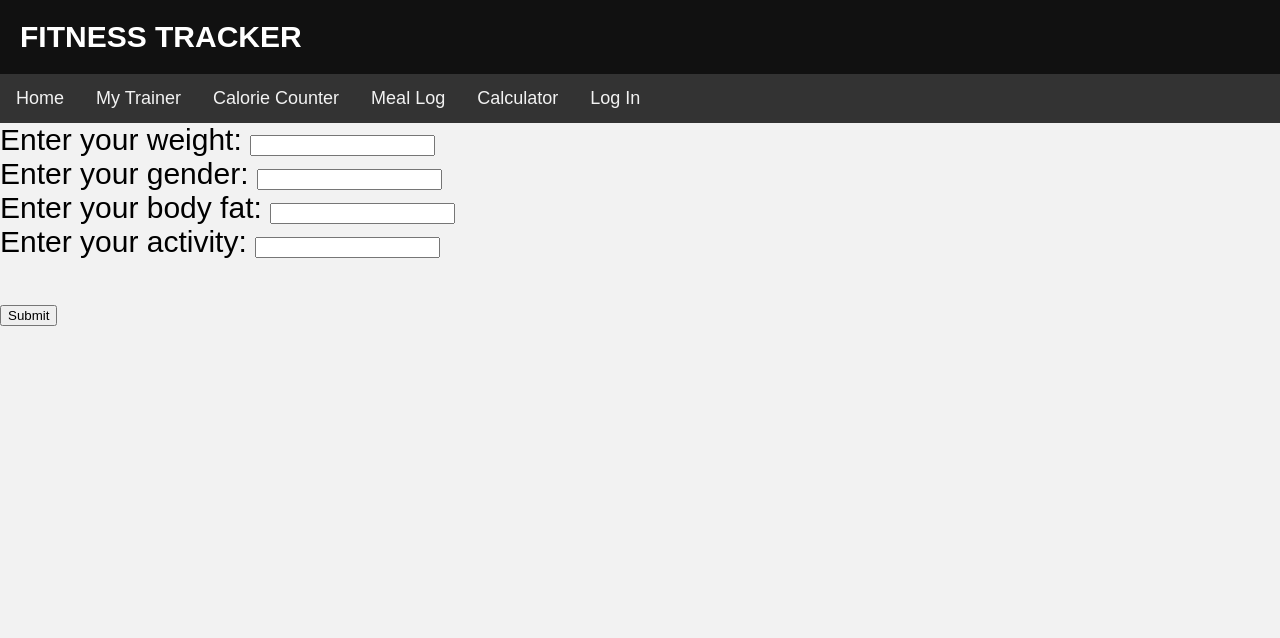
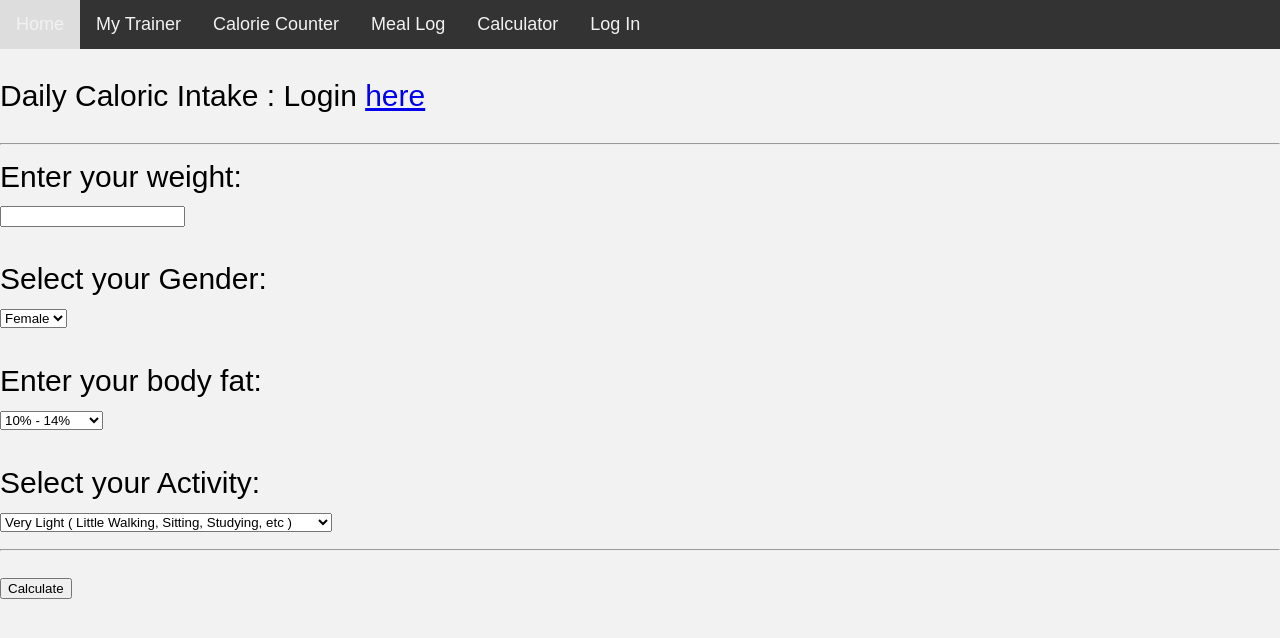
Before and after one commit to austinjsmith/FitnessProject, a Node server app: page /tdee in a window 1280 px wide. Shown: the top 638 px of the page. Run offline with Node 20, Linux system fonts and the light colour scheme; some libraries are stand-ins or nearby versions.

Commit message:
Add files via upload

```diff
--- a/views/tdee.ejs
+++ b/views/tdee.ejs
@@ -2,40 +2,81 @@
 <html lang="en">
 <head>
     <link rel="stylesheet" href="/css/tdee.css">
+    <script src='/js/addmeal.js' defer></script>
     <meta charset="UTF-8">
     <meta name="viewport" content="width=device-width, initial-scale=1.0">
     <title>TDEE Calculator</title>
 </head>
 <body>
-    <h1>Fitness Tracker</h1>
     <div class="topbar">
         <a href="#home">Home</a>
         <a href="#trainer">My Trainer</a>
         <a href="index.html">Calorie Counter</a>
         <a href= "home">Meal Log</a>
         <a href= "tdee">Calculator</a>
-        <a href="#Login">Log In</a>
+        <a href="login.html">Log In</a>
     </div>
+
     <form id="tdeeForm" action="/counter" method="POST">
+        <p id="cal-calories">
+            Daily Caloric Intake :
+            <% if (typeof t === 'undefined') { %>
+                Login <a href="login.html">here</a>
+            <% } else { %>
+                <%= t.tdee %>
+            <% } %>
+        </p>
+        <hr>
         <div>
             <label for="weight">Enter your weight:</label>
+            <br>
             <input id="weight" name="weight">
+
         </div>
         <div>
-            <label for="gender">Enter your gender:</label>
-            <input id="gender" name="gender" type="text">
+            <br>
+            <label for="gender"> Select your Gender: </label>
+            <br>
+            <select name ="genderselect" id="gender" onchange="getCheckedValue();">
+                <option value="1">Female</option>
+                <option value="2">Male</option>
+            </select>
+        </div>
+
+            <br>
+            <label for="lean">Enter your body fat:</label>
+            <br>
+            <!-- <input id="lean" name="lean"> -->
+        <div class = "selector">
+            <select name = "select" id ="lean" onchange="getSelectValue();">
+                <optgroup label="Male">
+                    <option value="1">10% - 14%</option>
+                    <option value="2">15% - 20%</option>
+                    <option value="3">21% - 28%</option>
+                    <option value="4">Over 28%</option>
+                </optgroup>
+                <optgroup label="Female">
+                    <option value="5">14% - 18%</option>
+                    <option value="6">19% - 28%</option>
+                    <option value="7">29% - 38%</option>
+                    <option value="8">Over 38%</option>
+                </optgroup>
+            </select>
         </div>
         <div>
-            <label for="lean">Enter your body fat:</label>
-            <input id="lean" name="lean">
+            <br>
+            <label for="activity">Select your Activity:</label>
+            <br>
+            <select name="activityselect" id="activity" onchange="getActValue();">
+                <option value="1.3">Very Light ( Little Walking, Sitting, Studying, etc )</option>
+                <option value="1.55"> Light ( Some Walking, Standing, etc )</option>
+                <option value="1.65">Moderate ( Working out 2 hours/day )</option>
+                <option value="1.80">Heavy ( Athlete, Working out 4 hours/day )</option>
+                <option value="2.00">Very Heavy ( Moderate to Hard activity 8 hours/day )</option>
+            </select>
         </div>
-        <div>
-            <label for="activity">Enter your activity:</label>
-            <input id="activity" name="activity">
-        </div>
-        <br>
-        <button id="add-tdee">Submit</button>
-
+        <hr>
+        <button id="add-tdee">Calculate</button>
     </form>
 </body>
 </html>
```
Also changed, not shown: views/home.ejs (+11 -5 lines).
